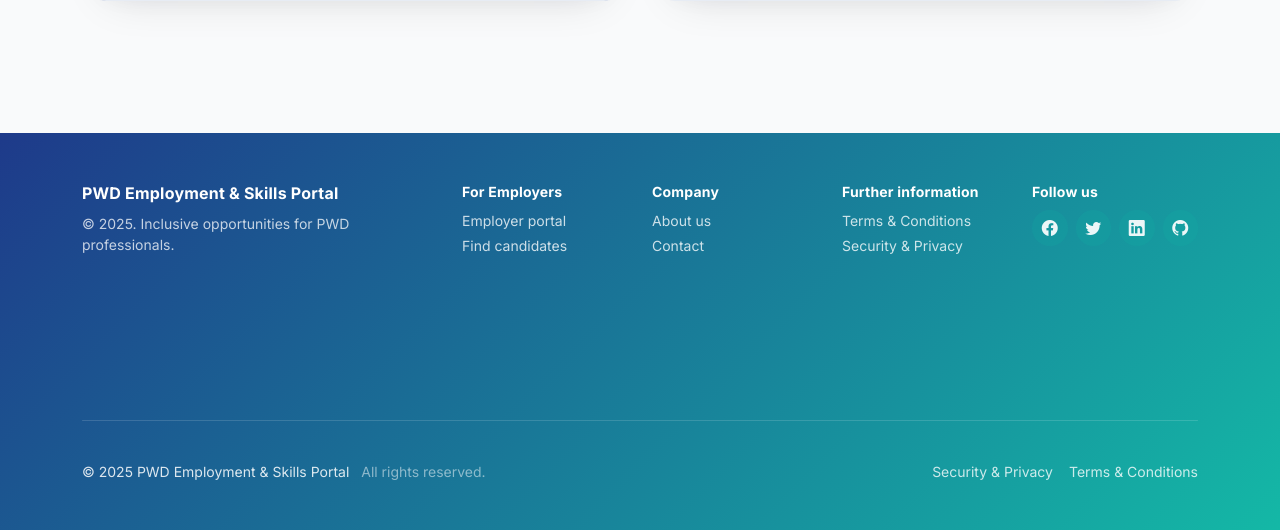
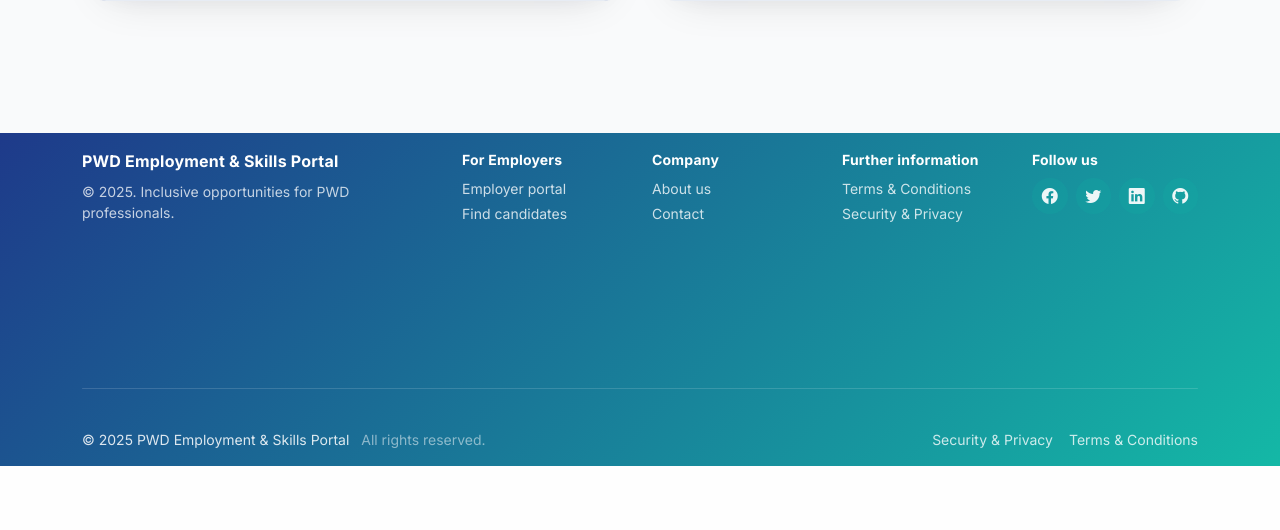
Before and after one commit to Dayether/pwdjs, a PHP site: page /index.php in a window 1280 px wide. Shown: the part 1855-2385 px from the top of the page. After the commit the page ends 2321 px from the top, so only its background shows below. Run offline with PHP 8.4, Linux system fonts and the light colour scheme; data comes from the database, SQL or seed files in the repository.

Commit message:
test footer

```diff
--- a/includes/footer.php
+++ b/includes/footer.php
@@ -133,7 +133,7 @@
             }
         </style>
 
-        <footer class="footer footer-themed py-5 mt-4 mt-md-5">
+        <footer class="footer footer-themed py-3 mt-4 mt-md-5">
             <div class="container">
                 <div class="row g-4">
                     <div class="col-12 col-md-4">
```
